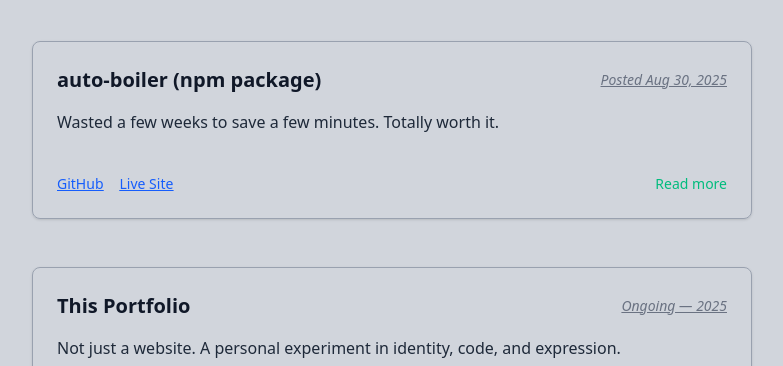
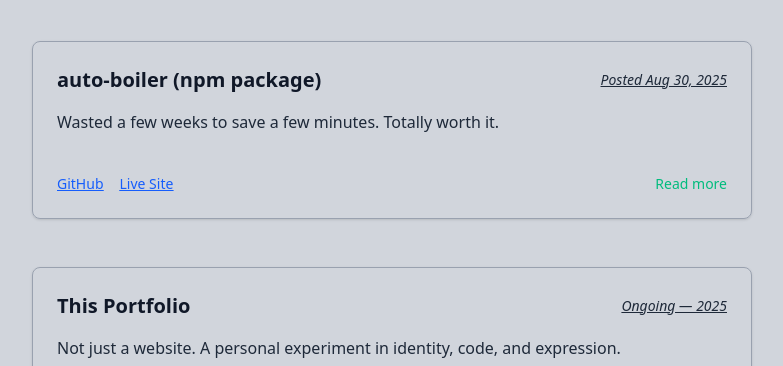
Before and after one commit to i24k3/portfolio, a React (Vite) app: page / in a window 1280 px wide. Shown: the part 2813-3179 px from the top of the page, without its empty margins (248-1031 px from the left). Built offline with nearby package versions, Linux system fonts and the light colour scheme.

Commit message:
fix lighthouse renderDelay

```diff
--- a/src/components/About.jsx
+++ b/src/components/About.jsx
@@ -6,9 +6,9 @@
     return (
         <section className="bg-transparent text-gray-900 py-33">
             <div className="max-w-3xl mx-auto px-6 text-left">
-                <h1 className="text-4xl md:text-5xl font-bold tracking-tight mb-6 underline">
+                <h2 className="text-4xl md:text-5xl font-bold tracking-tight mb-6 underline">
                     {heading}
-                </h1>
+                </h2>
                 <p className="text-lg md:text-xl text-gray-600 leading-relaxed mb-4">
                     {desc_1}
                 </p>
--- a/src/components/Experience.jsx
+++ b/src/components/Experience.jsx
@@ -8,9 +8,9 @@
   return (
     <section className="bg-transparent text-gray-900 py-33">
       <div className="max-w-3xl mx-auto px-6 text-left">
-        <h1 className="text-4xl md:text-5xl font-bold tracking-tight mb-6 underline">
+        <h2 className="text-4xl md:text-5xl font-bold tracking-tight mb-6 underline">
           {heading}
-        </h1>
+        </h2>
 
         <p className="text-lg md:text-xl text-gray-600 leading-relaxed mb-10">
           {desc}
--- a/src/components/Projects.jsx
+++ b/src/components/Projects.jsx
@@ -6,9 +6,9 @@
     return (
         <section className="bg-transparent text-gray-900 py-33 ">
             <div className="max-w-3xl mx-auto px-6 text-left">
-                <h1 className="text-4xl md:text-5xl font-bold tracking-tight mb-6 underline">
+                <h2 className="text-4xl md:text-5xl font-bold tracking-tight mb-6 underline">
                     {title}
-                </h1>
+                </h2>
 
                 <p className="text-lg md:text-xl text-gray-600 leading-relaxed mb-10">
                     {desc}
@@ -44,7 +44,7 @@
       <div className="flex flex-col gap-2">
         <div className="flex flex-col sm:flex-row sm:justify-between sm:items-center">
           <h3 className="text-xl font-semibold text-gray-900">{title}</h3>
-          <p className="text-sm text-gray-500 italic underline">{date}</p>
+          <p className="text-sm text-gray-800 italic underline">{date}</p>
         </div>
 
         <p className="text-md text-gray-800 font-medium mt-2">{summary}</p>
--- a/src/main.jsx
+++ b/src/main.jsx
@@ -5,23 +5,26 @@
 import Loading from './components/Loading.jsx'
 
 const Root = () => {
-    const [showApp, setShowApp] = useState(false);
+    const [loading, setLoading] = useState(true); // start the data load from the get go
 
     useEffect(() => {
         const timer = setTimeout(() => {
-            setShowApp(true);
+            setLoading(false);
         }, 1000);
         return () => clearTimeout(timer);
     }, []);
 
     return (
-        <div className={showApp ? 'cursor-none' : 'cursor-default'}>
+        <div className={loading ? 'cursor-none' : 'cursor-default'}>
+            <div className='relative'>
             <App />
-            {!showApp && (
-                <div className="fixed inset-0 z-50 flex items-center justify-center bg-gray-300">
+
+            {loading && (
+                <div className="fixed inset-0 z-50 flex items-center justify-center bg-gray-300 transition-opacity duration-500 ">
                     <Loading />
                 </div>
             )}
+            </div>
         </div>
     );
 };
```
